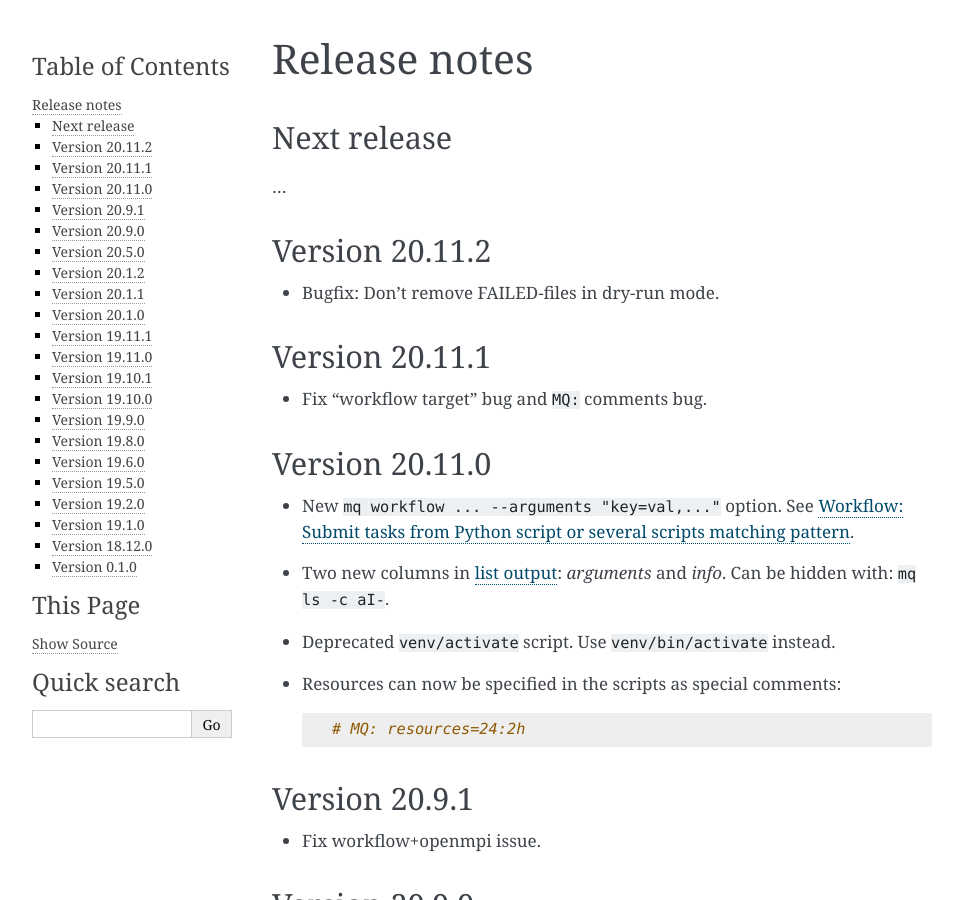
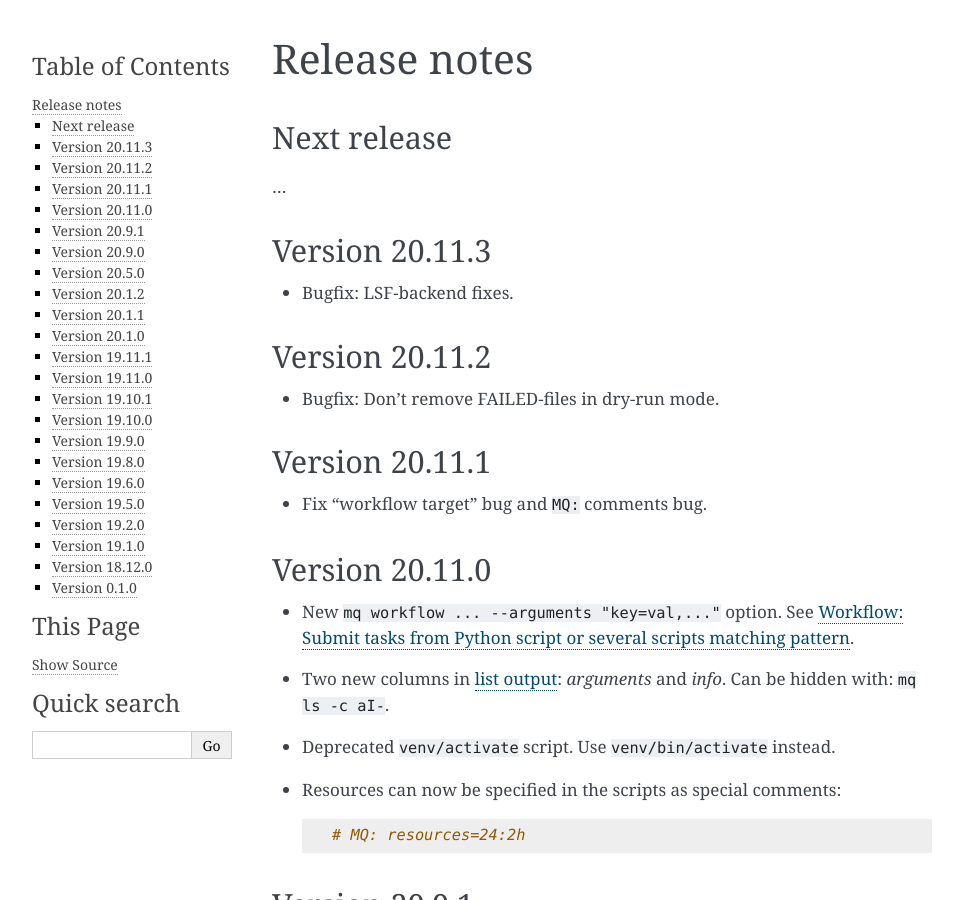
Before and after one commit to Yangxinsix/myqueue, a Sphinx documentation site: the page built from docs/releasenotes.rst, in a window 1280 px wide and 900 px high. Shown: the whole window, without its empty margins (148-1111 px from the left). Built offline with Sphinx 7.4.7, drawn with Linux system fonts in a browser that asks for light colours.

Commit message:
Version 20.11.3

```diff
--- a/docs/releasenotes.rst
+++ b/docs/releasenotes.rst
@@ -10,6 +10,12 @@ Next release
 ============
 
 ...
+
+
+Version 20.11.3
+===============
+
+* Bugfix: LSF-backend fixes.
 
 
 Version 20.11.2
--- a/myqueue/__init__.py
+++ b/myqueue/__init__.py
@@ -8,7 +8,7 @@ if TYPE_CHECKING:
     from .task import Task  # noqa
 
 
-__version__ = '20.12.0b1'
+__version__ = '20.11.3'
 
 
 def submit(*tasks: 'Task', verbosity: int = 1, dry_run: bool = False) -> None:
```
